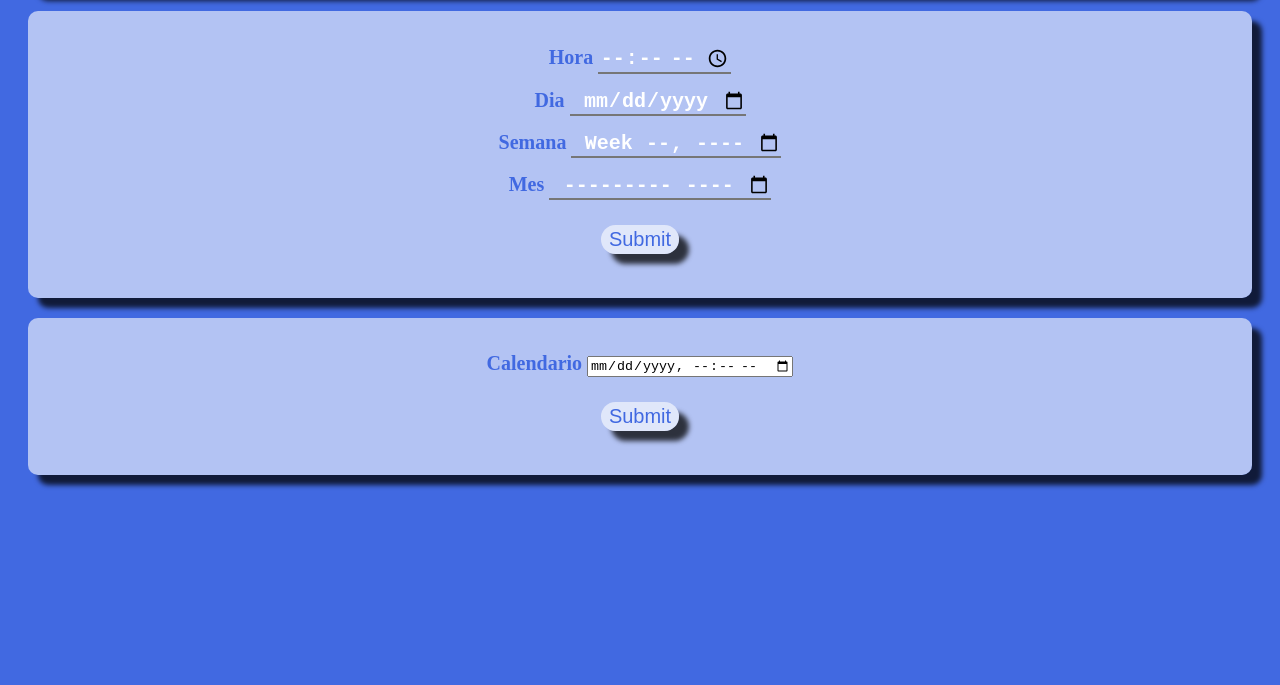
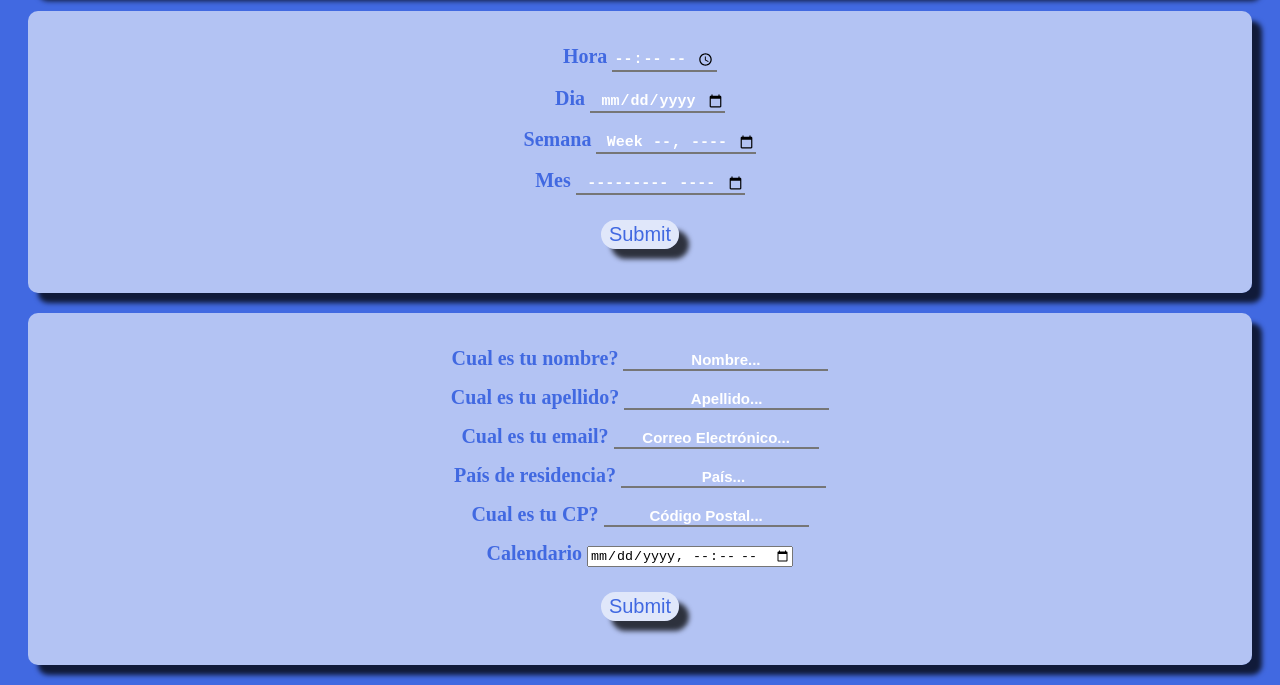
Before and after one commit to juliol1/curso-html-css, a website: page src/claseCalendario/calendario.html in a window 1280 px wide. Shown: the part 137-822 px from the top of the page. Before the commit the page ends 800 px from the top, so only its background shows below. Drawn offline with Linux system fonts and the light colour scheme.

Commit message:
añadi el autocomplete

```diff
--- a/src/claseCalendario/calendario.html
+++ b/src/claseCalendario/calendario.html
@@ -40,6 +40,31 @@
 
     <section>
         <form action="" class="form__container">
+            <label for="nombre">
+                <span>Cual es tu nombre?</span>
+                <input class="input" type="text" placeholder="Nombre..." id="nombre" name="nombre" autocomplete="name">
+            </label>
+
+            <label for="apellido">
+                <span>Cual es tu apellido?</span>
+                <input class="input" type="text" placeholder="Apellido..." id="apellido" name="apellido" autocomplete="family-name">
+            </label>
+
+            <label for="email">
+                <span>Cual es tu email?</span>
+                <input class="input" type="email" placeholder="Correo Electrónico..." id="email" name="email" autocomplete="email">
+            </label>
+
+            <label for="pais">
+                <span>País de residencia?</span>
+                <input class="input" type="text" placeholder="País..." id="pais" name="pais" autocomplete="country">
+            </label>
+
+            <label for="cp">
+                <span>Cual es tu CP?</span>
+                <input class="input" type="text" placeholder="Código Postal..." id="cp" name="cp" autocomplete="postal-code">
+            </label>
+
             <label for="calendario">
                 <span>Calendario</span>
                 <input type="datetime-local" id="calendario" name="calendario">
--- a/src/claseCalendario/styles.css
+++ b/src/claseCalendario/styles.css
@@ -57,7 +57,7 @@ label:hover {
     color: white;
     text-align: center;
     font-weight: bold;
-    font-size: 20px;
+    font-size: 15px;
 }
 
 ::placeholder {
```
